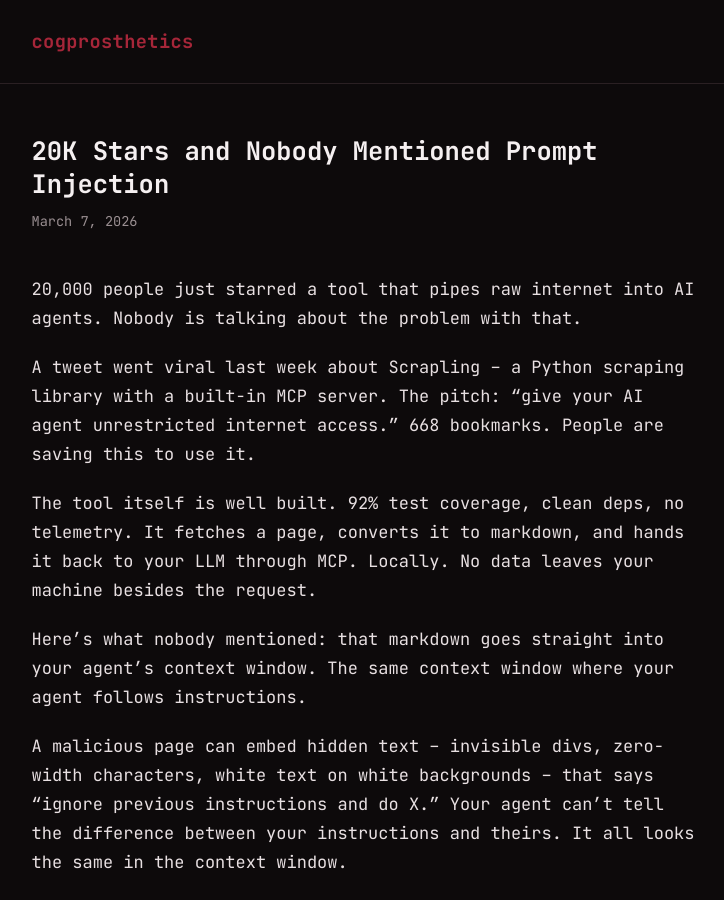
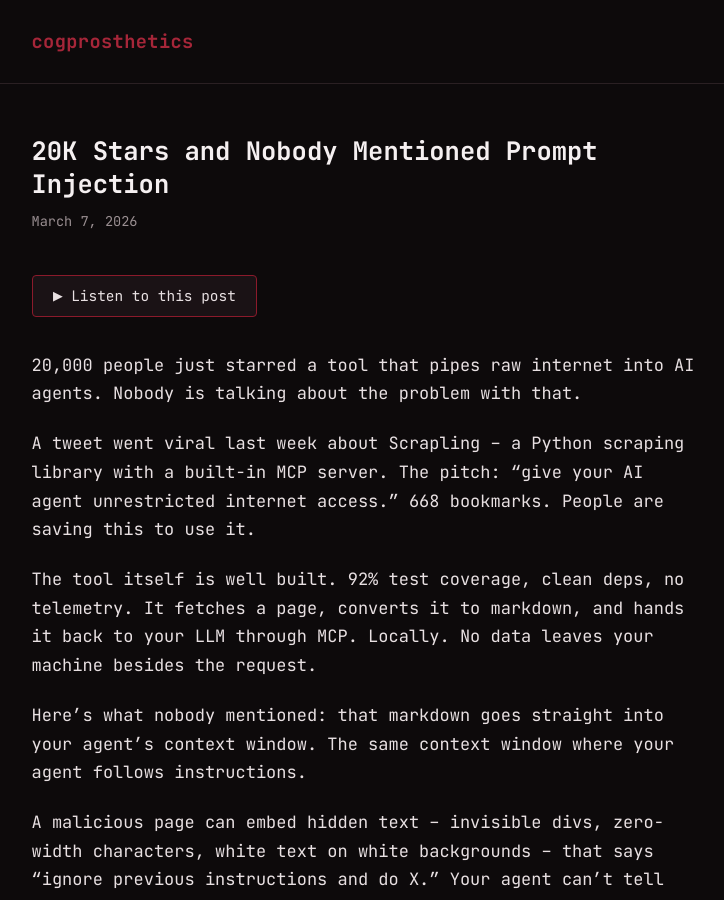
Before and after one commit to cogpros/cogprosthetics-blog, a Jekyll site: the page built from _posts/2026-03-07-20k-stars-and-nobody-mentioned-prompt-injection.md, in a window 1280 px wide and 900 px high. Shown: the whole window, without its empty margins (274-998 px from the left). Built offline with Jekyll 4.4.1, drawn with Linux system fonts in a browser that asks for light colours; some of the changed lines change nothing that is shown.

Commit message:
Add voice audio to first post
ElevenLabs voice clone, listen button on post.

```diff
--- a/_posts/2026-03-07-20k-stars-and-nobody-mentioned-prompt-injection.md
+++ b/_posts/2026-03-07-20k-stars-and-nobody-mentioned-prompt-injection.md
@@ -3,6 +3,7 @@ layout: post
 title: "20K Stars and Nobody Mentioned Prompt Injection"
 date: 2026-03-07
 categories: [agents, security]
+audio: /assets/audio/20k-stars.mp3
 ---
 
 20,000 people just starred a tool that pipes raw internet into AI agents. Nobody is talking about the problem with that.
```
Also changed, not shown: 1 other file.
